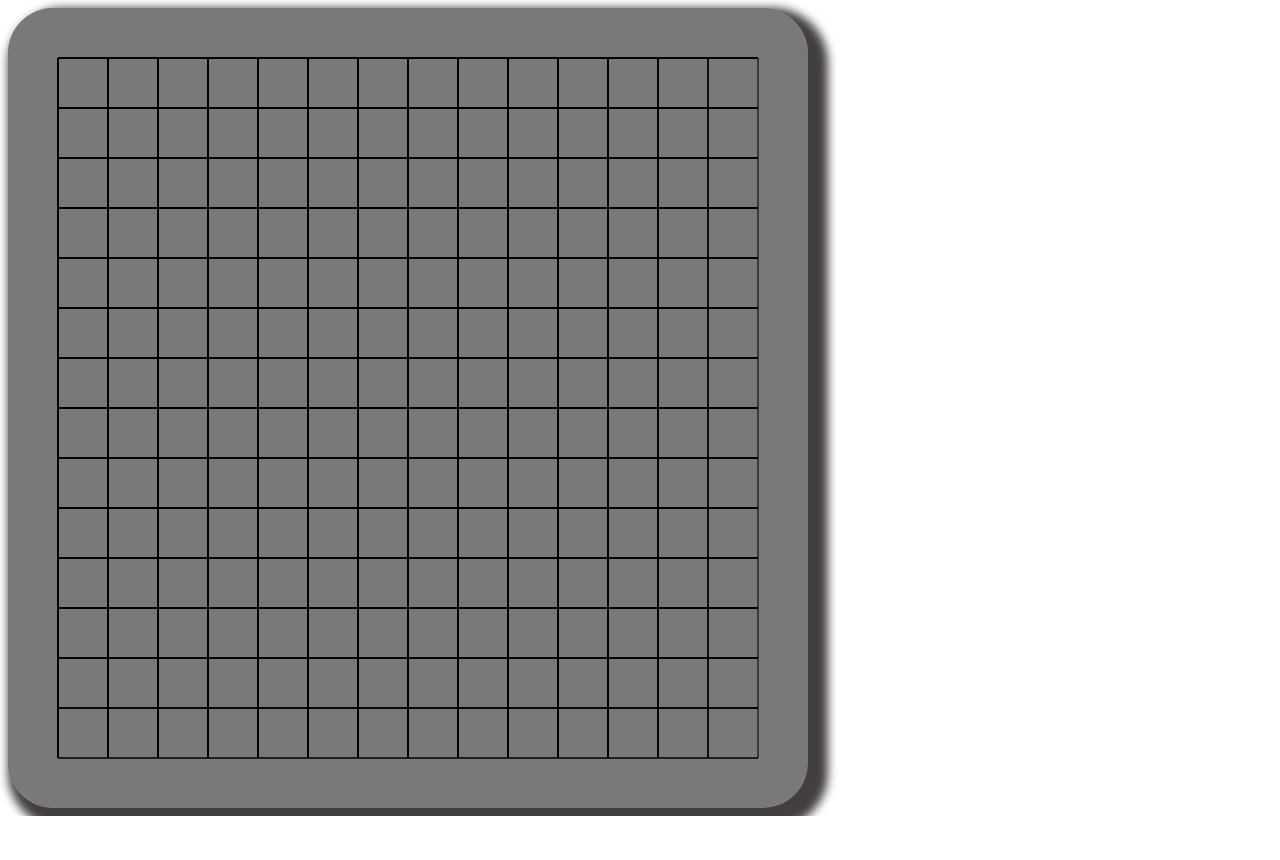
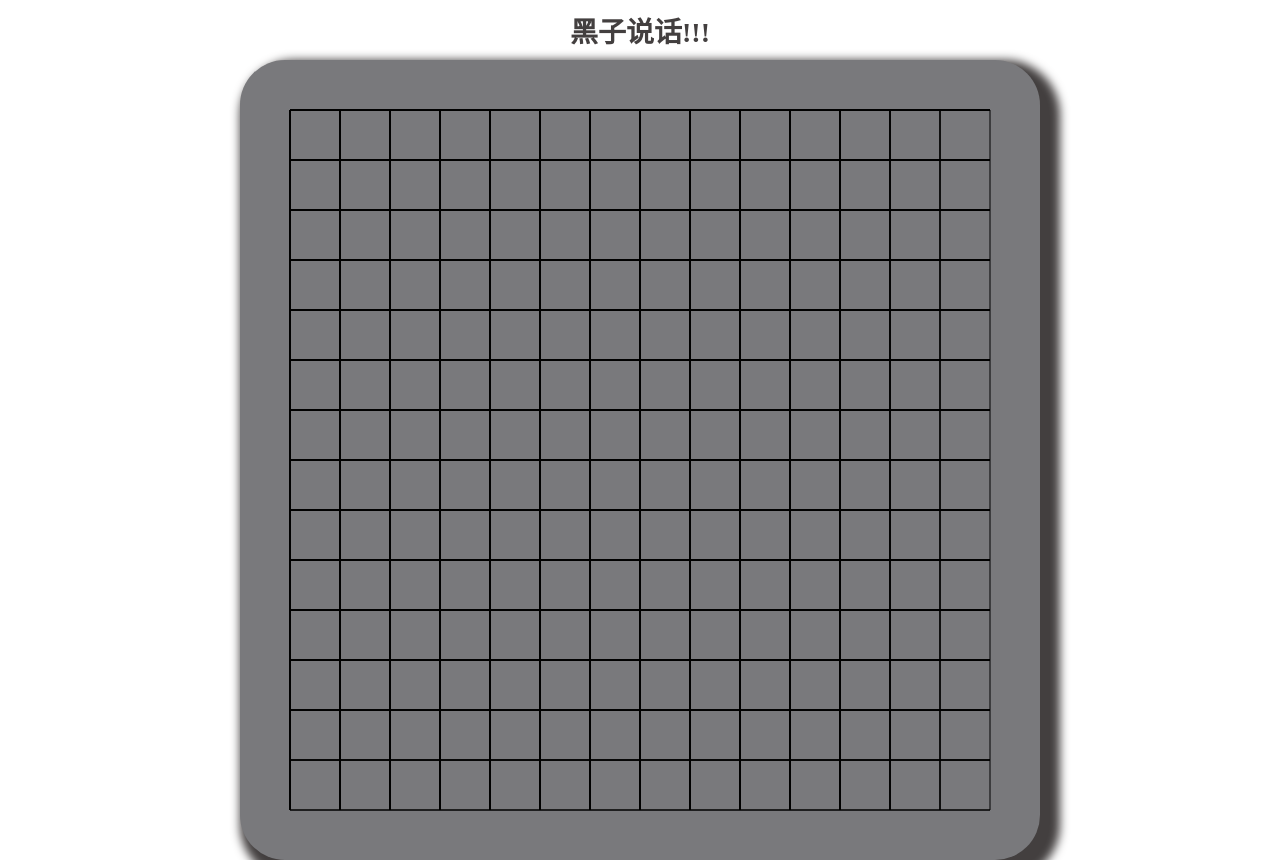
Before and after one commit to oldboylys/H5_Game, a plain HTML site: page gobang/index.html in a window 1280 px wide. Before the commit the page ends 816 px from the top, so only its background shows below. Drawn offline with Linux system fonts and the light colour scheme.

Commit message:
增加提示

```diff
--- a/gobang/index.html
+++ b/gobang/index.html
@@ -7,6 +7,20 @@
 </head>
 <body>
     <style>
+        *{
+            margin: 0;
+            padding: 0;
+            margin: auto;
+            text-align: center;
+        }
+        .tips {
+            margin-top: 10px;
+            margin-bottom: 10px;
+            font-weight: bold;
+            color: #433f3f;
+            display: block;
+            font-size: 28px;
+        }
         canvas {
             background-color: #79797c;
             display: block;
@@ -15,6 +29,12 @@
         }
     </style>
     <script>
+        let Tips = document.createElement('Tips')
+        document.body.append(Tips);
+        Tips.innerHTML = '黑子说话!!!';
+        Tips.className = 'tips';
+
+
         let endGame = false;
         let canvas = document.createElement('canvas')
         canvas.width = 800;
@@ -79,12 +99,15 @@
             endGame = checkVertical(i,j) || checkHorizontal(i,j) || checkleft(i,j)|| checkright(i,j);
             if(endGame) {
                 //阻止继续下棋，重新开棋
-                alert(isBlack?'黑棋获胜':'白棋获胜');
-                alert('点机确定刷新页面，重新开局');
-                history.go(0)
-                return;
+                Tips.innerHTML = isBlack?'黑子赢咯':'白衣赢咯';
+                setTimeout(() => {
+                    alert('点机确定刷新页面，重新开局');
+                    history.go(0)
+                    return;
+                }, 300);
             }
             isBlack = !isBlack;
+            Tips.innerHTML = isBlack?'黑子说话！！！':'等待白衣出手';
         })
 
         function checkVertical(row,col) {
```
